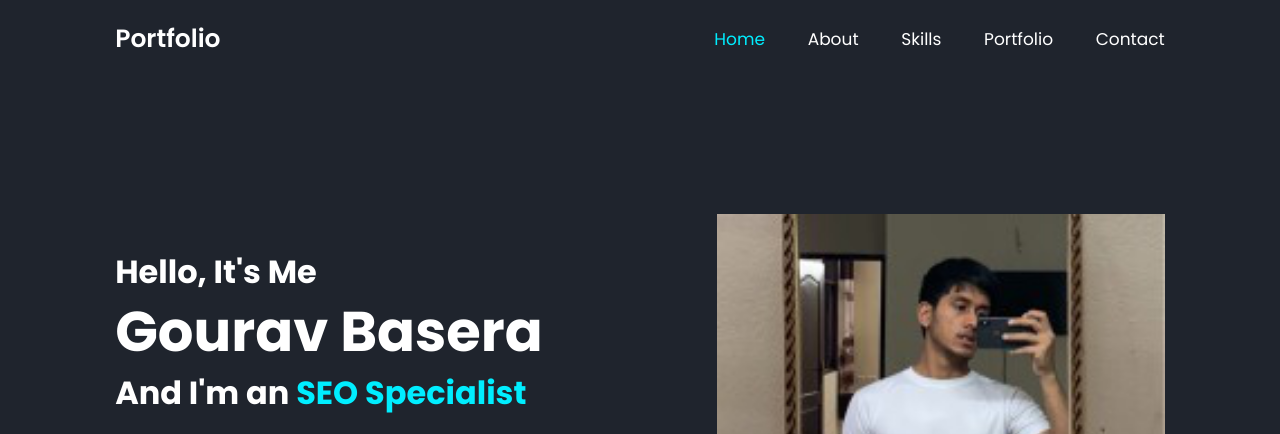
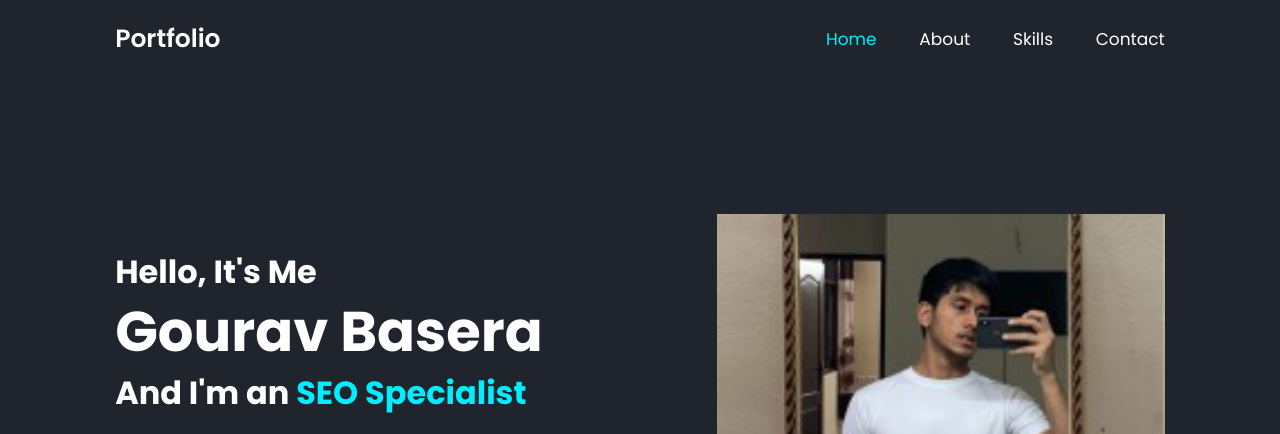
Before and after one commit to GouravBasera/Portfolio, a plain HTML site: page Index.html in a window 1280 px wide. Shown: the top 434 px of the page. Drawn offline with nearby package versions, Linux system fonts and the light colour scheme.

Commit message:
Update Index.html

```diff
--- a/Index.html
+++ b/Index.html
@@ -16,7 +16,7 @@
             <a href="#home" class="active">Home</a>
             <a href="#about">About</a>
             <a href="#skills">Skills</a>
-            <a href="#portfolio">Portfolio</a>
+<!--             <a href="#portfolio">Portfolio</a> -->
             <a href="#contact">Contact</a>
         </nav>
     </header>
```
